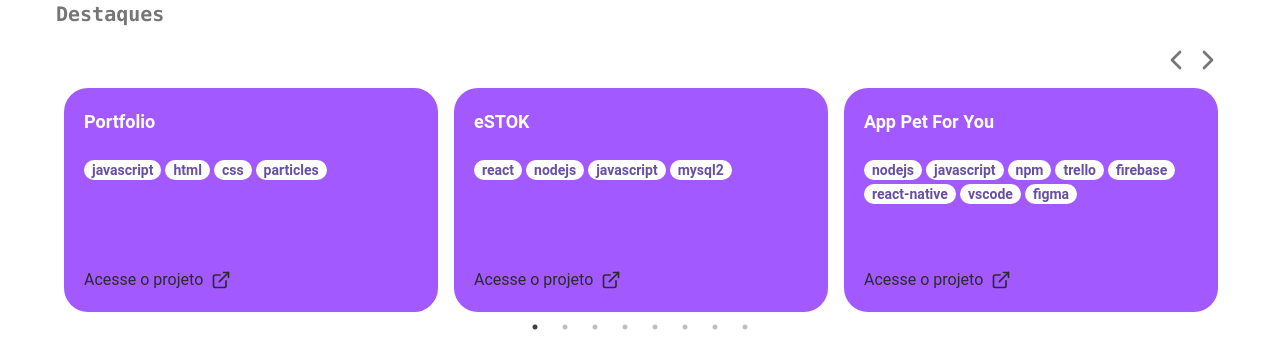
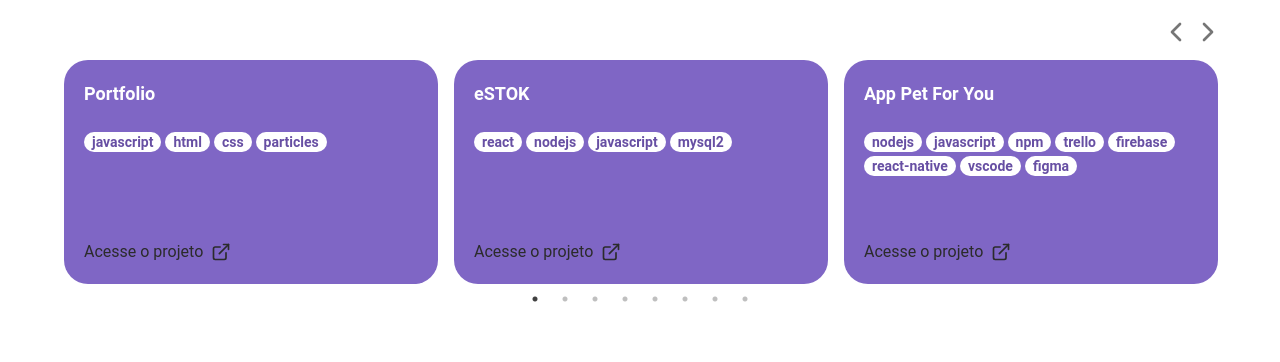
Before and after one commit to bamarcheti/my-resume, a React (Create React App) app: page /projetos in a window 1280 px wide. Shown: the part 178-540 px from the top of the page. Built offline with nearby package versions, Linux system fonts and the light colour scheme; no server answers.

Commit message:
fix: Alterado cor de componentes

```diff
--- a/src/components/SelectTag.tsx
+++ b/src/components/SelectTag.tsx
@@ -14,7 +14,7 @@
       onClick={onClick}
       className={`px-2 md:px-6 py-2 rounded-md uppercase font-semibold text-sm 2xl:text-base ${
         isActive
-          ? 'bg-mineShaft-400 text-white '
+          ? 'bg-butterflyBush-600 text-white '
           : 'bg-transparent text-stone-500 border border-mineShaft-400'
       }`}
     >
--- a/src/modules/Projects/components/AllProjects/components/AllProjectsCard.tsx
+++ b/src/modules/Projects/components/AllProjects/components/AllProjectsCard.tsx
@@ -23,7 +23,7 @@
 
   return (
     <div
-      className={`${className} flex flex-col justify-between space-y-2 rounded-3xl bg-purple-400 dark:bg-stone-800 p-4 md:p-5 gap-4 w-full h-full`}
+      className={`${className} flex flex-col justify-between space-y-2 rounded-3xl bg-butterflyBush-600 dark:bg-stone-800 p-4 md:p-5 gap-4 w-full h-full`}
     >
       <h1>
         <a
--- a/src/modules/Projects/components/HighlightedProjects/components/HighlightCard.tsx
+++ b/src/modules/Projects/components/HighlightedProjects/components/HighlightCard.tsx
@@ -23,7 +23,7 @@
 
   return (
     <div
-      className={`${className} flex flex-col justify-between space-y-2 rounded-3xl bg-purple-400 dark:bg-stone-800 p-4 md:p-5 gap-4 w-full md:h-56 h-44`}
+      className={`${className} flex flex-col justify-between space-y-2 rounded-3xl bg-butterflyBush-600 dark:bg-stone-800 p-4 md:p-5 gap-4 w-full md:h-56 h-44`}
     >
       <h1>
         <a
--- a/src/modules/Projects/index.tsx
+++ b/src/modules/Projects/index.tsx
@@ -7,7 +7,7 @@
   const { t } = useTranslation();
 
   return (
-    <div className="flex flex-col gap-10">
+    <div className="flex flex-col gap-3">
       <Title title={t('title_project')} />
       <div className="flex flex-col gap-20">
         <HighlightProjects />
```
